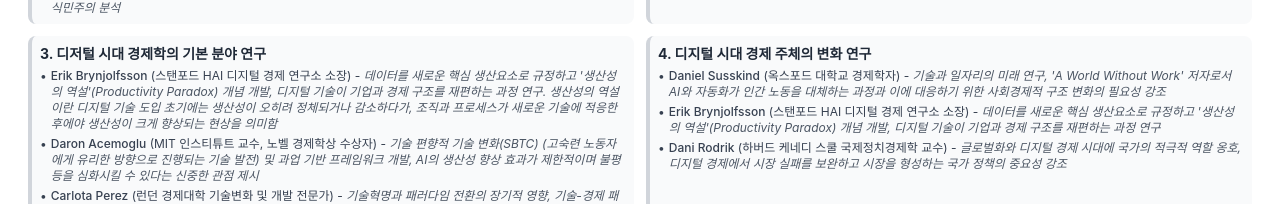
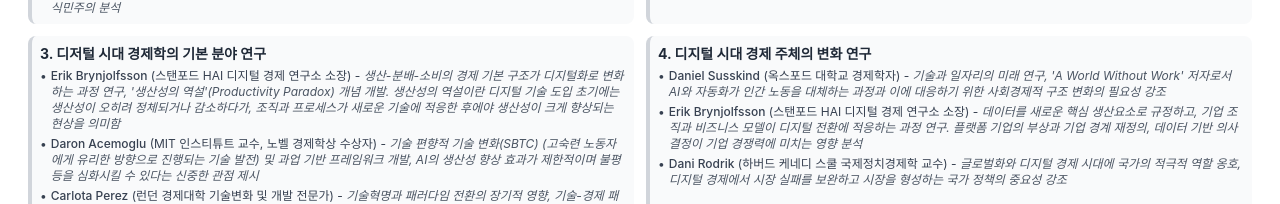
Before and after one commit to hohyon-ryu/taejae_mockups, a React (Create React App) app: page /#/poster/digital-economy in a window 1280 px wide. Shown: the part 1174-1378 px from the top of the page. Built offline with nearby package versions, Linux system fonts and the light colour scheme.

Commit message:
refactor: update expert contributions and clarify productivity paradox concept in Digital Economy Poster

```diff
--- a/src/components/DigitalEconomyPoster.tsx
+++ b/src/components/DigitalEconomyPoster.tsx
@@ -310,7 +310,7 @@
                       <span className="mr-1">•</span>
                       <div>
                         <span className="font-medium">Erik Brynjolfsson</span> (스탠포드 HAI 디지털 경제 연구소 소장) -
-                        <span className="text-gray-600 italic"> 데이터를 새로운 핵심 생산요소로 규정하고 '생산성의 역설'(Productivity Paradox) 개념 개발, 디지털 기술이 기업과 경제 구조를 재편하는 과정 연구. 생산성의 역설이란 디지털 기술 도입 초기에는 생산성이 오히려 정체되거나 감소하다가, 조직과 프로세스가 새로운 기술에 적응한 후에야 생산성이 크게 향상되는 현상을 의미함</span>
+                        <span className="text-gray-600 italic"> 생산-분배-소비의 경제 기본 구조가 디지털화로 변화하는 과정 연구, '생산성의 역설'(Productivity Paradox) 개념 개발. 생산성의 역설이란 디지털 기술 도입 초기에는 생산성이 오히려 정체되거나 감소하다가, 조직과 프로세스가 새로운 기술에 적응한 후에야 생산성이 크게 향상되는 현상을 의미함</span>
                       </div>
                     </li>
                     <li className="flex items-start">
@@ -346,7 +346,7 @@
                       <span className="mr-1">•</span>
                       <div>
                         <span className="font-medium">Erik Brynjolfsson</span> (스탠포드 HAI 디지털 경제 연구소 소장) -
-                        <span className="text-gray-600 italic"> 데이터를 새로운 핵심 생산요소로 규정하고 '생산성의 역설'(Productivity Paradox) 개념 개발, 디지털 기술이 기업과 경제 구조를 재편하는 과정 연구</span>
+                        <span className="text-gray-600 italic"> 데이터를 새로운 핵심 생산요소로 규정하고, 기업 조직과 비즈니스 모델이 디지털 전환에 적응하는 과정 연구. 플랫폼 기업의 부상과 기업 경계 재정의, 데이터 기반 의사결정이 기업 경쟁력에 미치는 영향 분석</span>
                       </div>
                     </li>
                     <li className="flex items-start">
```
